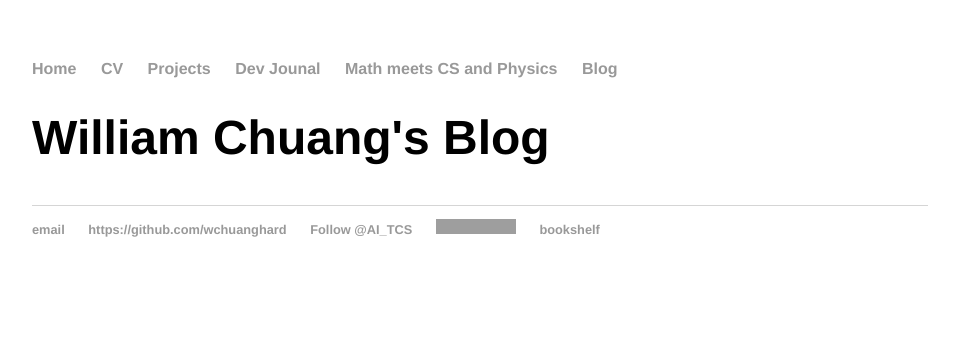
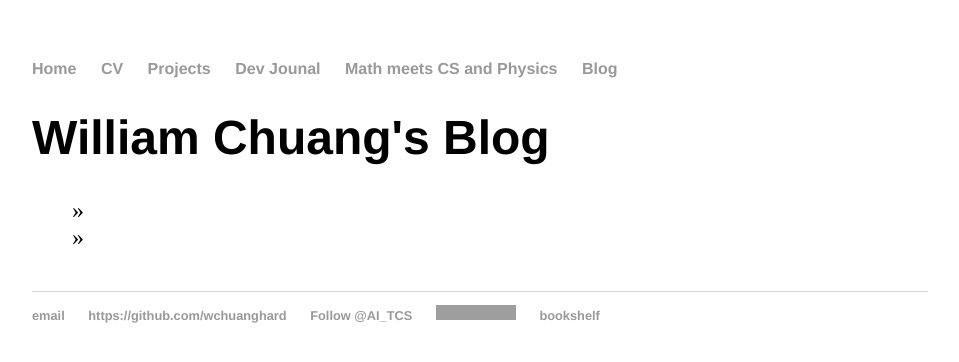
Before and after one commit to williamchuang/williamchuang.github.io, a Jekyll site: the page built from blog/index.html, in a window 1280 px wide. Shown: the top 362 px of the page, without its empty margins (160-1119 px from the left). Built offline with Jekyll 4.4.1, drawn with Linux system fonts in a browser that asks for light colours; comment, search, counter and statistics services are not loaded; grey boxes are pictures that could not be loaded.

Commit message:
Update index.html

```diff
--- a/blog/index.html
+++ b/blog/index.html
@@ -5,7 +5,7 @@ title: William Chuang's Blog
 	<h1>{{ page.title }}</h1>
 	<ul class="posts">
 
-	  {% for blog in site.blogs %}
+	  {% for blog in site.posts %}
 	    <li><span>{{ post.date | date_to_string }}</span> » <a href="{{ post.url }}" title="{{ post.title }}">{{ post.title }}</a></li>
 	  {% endfor %}
 	</ul>
```
